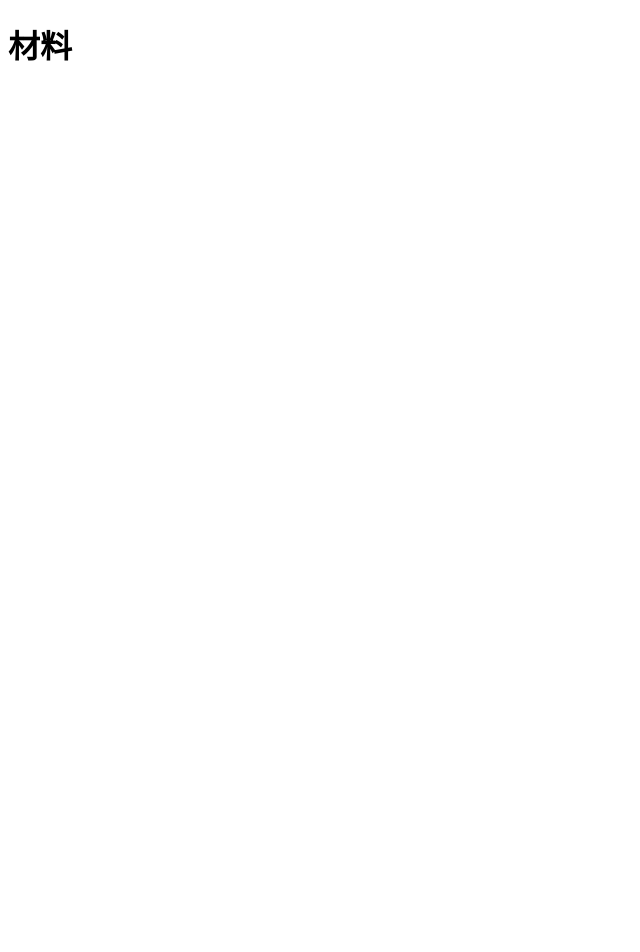
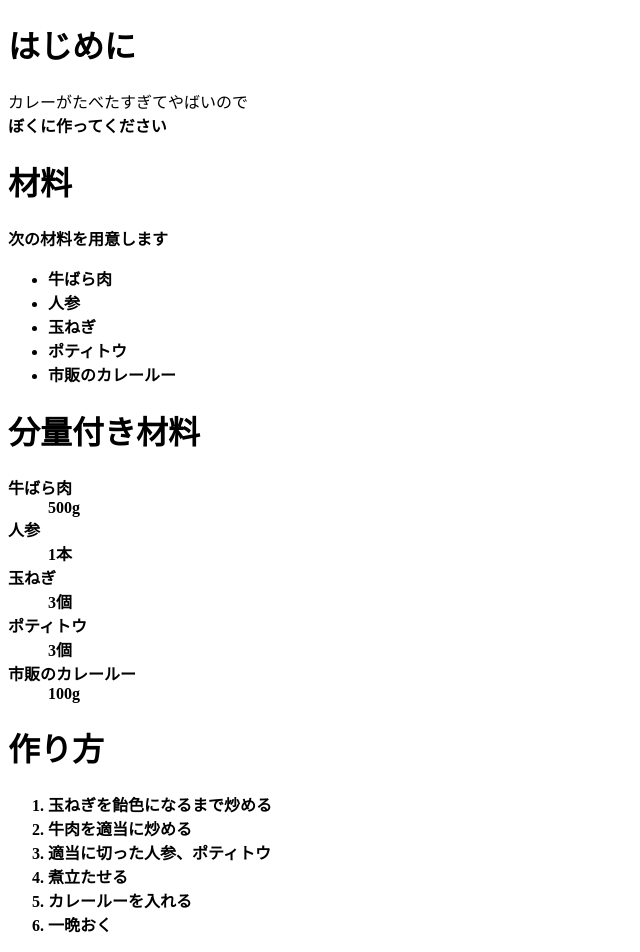
Before and after one commit to ntasoon1216/2016web1-5, a plain HTML site: page index.html in a window 1280 px wide. Shown: the whole page, without its empty margins (0-640 px from the left). Before the commit the page ends 800 px from the top, so only its background shows below. Drawn offline with Linux system fonts and the light colour scheme.

Commit message:
Update index.html

```diff
--- a/index.html
+++ b/index.html
@@ -5,5 +5,34 @@
 <title>おいしいカレーの作り方</title>
 </head>
 <body>
+  <h1>はじめに</h1>
+  <p>カレーがたべたすぎてやばいので<br>
+  <strong>ぼくに作ってください</strong</p>
   <h1>材料</h1>
+  <p>次の材料を用意します</p>
+  <ul>
+    <li>牛ばら肉</li>
+    <li>人参</li>
+    <li>玉ねぎ</li>
+    <li>ポティトウ</li>
+    <li>市販のカレールー</li>
+  </ul>
+  <h1>分量付き材料</h1>
+  <dl>
+    <dt>牛ばら肉</dt><dd>500g</dd>
+    <dt>人参</dt><dd>1本</dd>
+    <dt>玉ねぎ</dt><dd>3個</dd>
+    <dt>ポティトウ</dt><dd>3個</dd>
+    <dt>市販のカレールー</dt><dd>100g</dd>
+  </dl>
+
+  <h1>作り方</h1>
+  <ol>
+    <li>玉ねぎを飴色になるまで炒める</li>
+    <li>牛肉を適当に炒める</li>
+    <li>適当に切った人参、ポティトウ</li>
+    <li>煮立たせる</li>
+    <li>カレールーを入れる</li>
+    <li>一晩おく</li>
+  </ol>
 </body>
```
